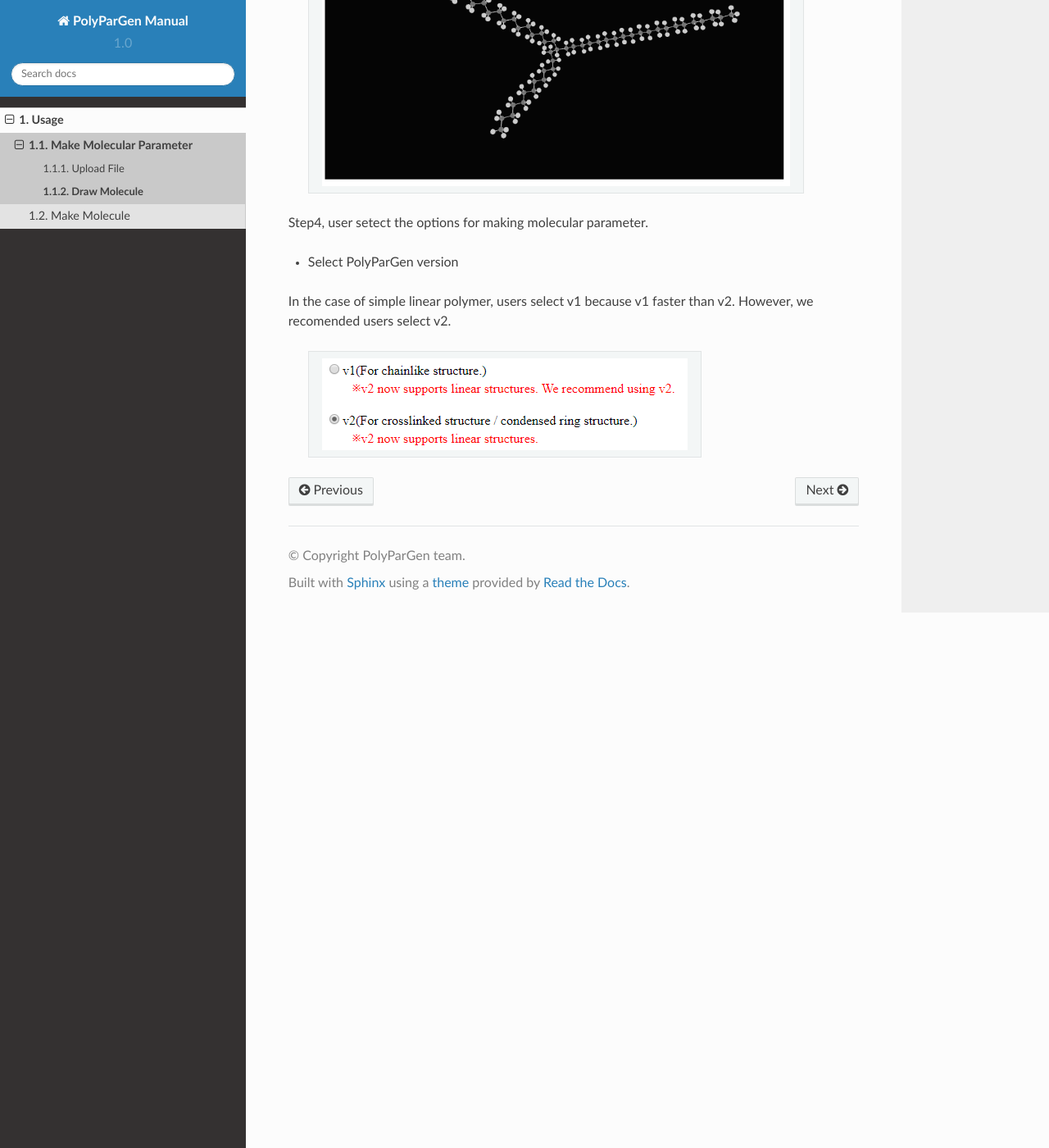
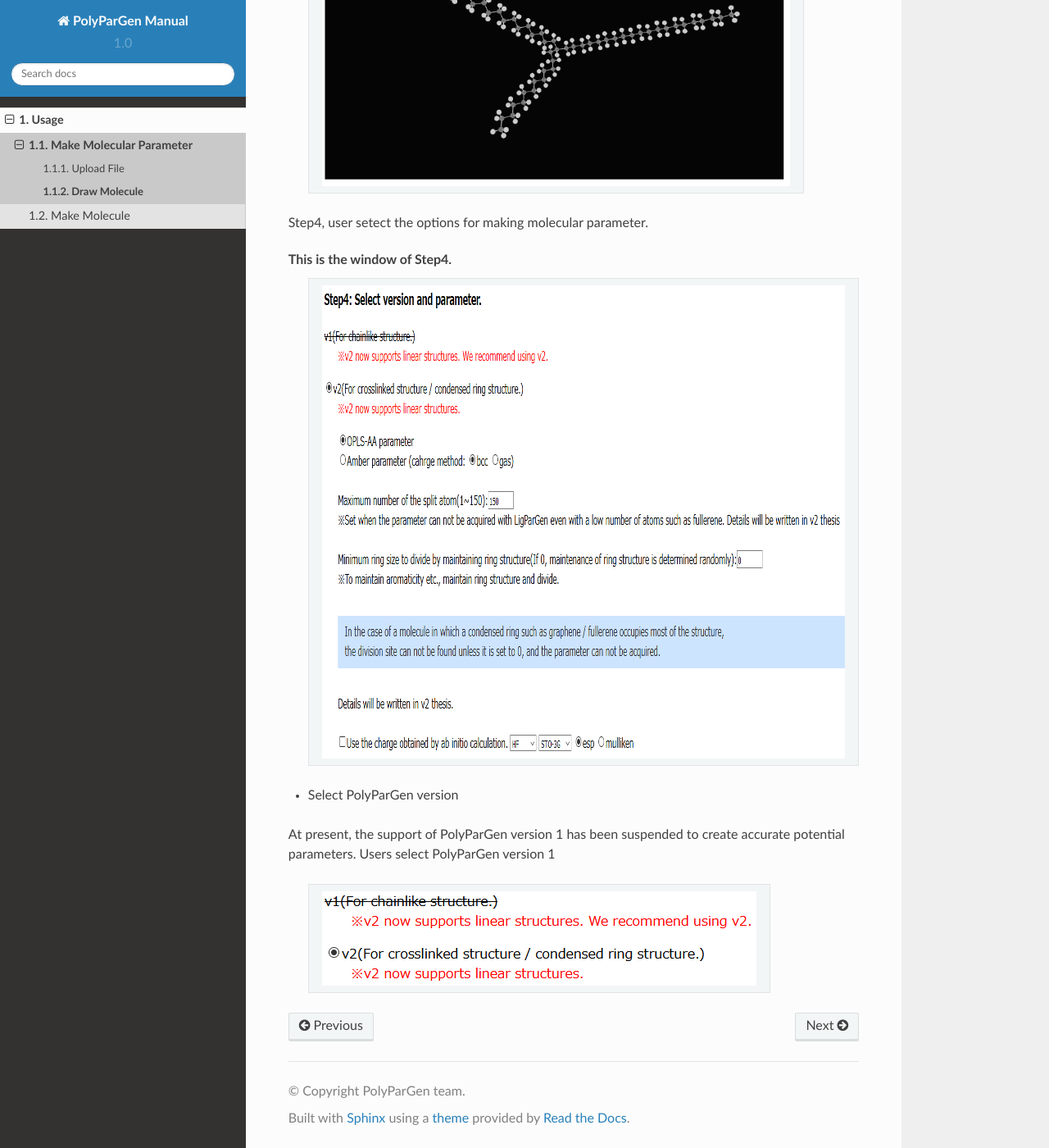
Before and after one commit to mori0711/polypargen_manual, a Sphinx documentation site: the page built from docs/usage/make_molecular_parameter/draw_molecule.rst, in a window 1280 px wide and 1400 px high, scrolled down 1394 px. Shown: the whole window at 82% size. Built offline with Sphinx 7.4.7 and the Read the Docs theme 2.0.0, drawn with Linux system fonts in a browser that asks for light colours.

Commit message:
add draw_molecule.rst

```diff
--- a/docs/usage/make_molecular_parameter/draw_molecule.rst
+++ b/docs/usage/make_molecular_parameter/draw_molecule.rst
@@ -37,13 +37,20 @@
 
 Step4, user setect the options for making molecular parameter.
 
-- Select PolyParGen version
-
-In the case of simple linear polymer, users select v1 because v1 faster than v2.
-However, we recomended users select v2.
-
+This is the window of Step4.
   +--------------------------------------------------------------------------+
-  | .. image:: ./imgs/upload_file_005.png                                    |
+  | .. image:: ./imgs/draw_molecule_005.png                                  |
   |    :scale: 100 %                                                         |
   |    :align: center                                                        |
   +--------------------------------------------------------------------------+
+
+- Select PolyParGen version
+
+At present, the support of PolyParGen version 1 has been suspended to create accurate potential parameters.
+Users select PolyParGen version 1
+
+  +--------------------------------------------------------------------------+
+  | .. image:: ./imgs/draw_molecule_006.png                                  |
+  |    :scale: 100 %                                                         |
+  |    :align: center                                                        |
+  +--------------------------------------------------------------------------+
```
Also changed, not shown: docs/usage/make_molecular_parameter/imgs/draw_molecule_005.png (added), docs/usage/make_molecular_parameter/imgs/draw_molecule_006.png (added).
